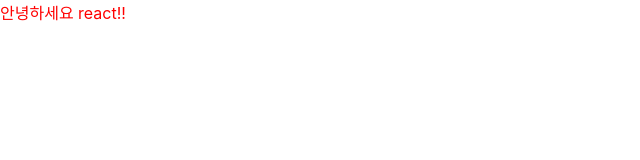
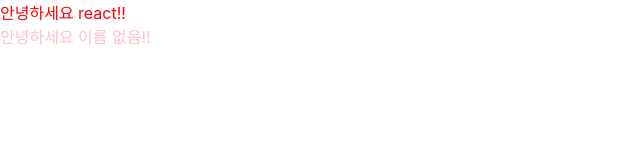
Before and after one commit to yeonnseok/begin-react, a React (Create React App) app: page / in a window 1280 px wide. Shown: the top 160 px of the page, without its empty margins (0-640 px from the left). Built offline with nearby package versions, Linux system fonts and the light colour scheme.

Commit message:
set defaultProps

```diff
--- a/src/App.js
+++ b/src/App.js
@@ -6,7 +6,10 @@
 function App() {
 
   return (
-      <Hello name="react" color="red"/>
+      <>
+        <Hello name="react" color="red"/>
+        <Hello color="pink" />
+      </>
   );
 }
 
--- a/src/Hello.js
+++ b/src/Hello.js
@@ -4,4 +4,8 @@
     return <div style={{ color: props.color }}>안녕하세요 {props.name}!! </div>
 }
 
+Hello.defaultProps = {
+    name : '이름 없음'
+}
+
 export default Hello;
```
